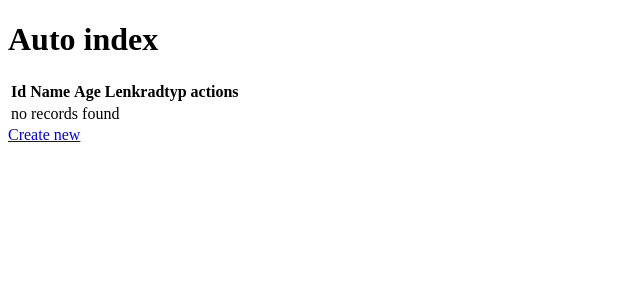
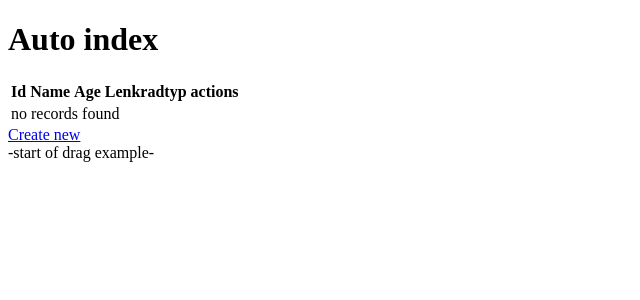
Before and after one commit to HCWuschel/vererbungstest, a Symfony app: template templates/auto/index.html.twig in a window 1280 px wide. Shown: the top 300 px of the page, without its empty margins (0-640 px from the left). Run offline with Twig, Linux system fonts and the light colour scheme; the template is opened without the code that fills it, so the values that code supplies are empty; some libraries are stand-ins or nearby versions.

Commit message:
Added visual object

```diff
--- a/templates/auto/index.html.twig
+++ b/templates/auto/index.html.twig
@@ -36,4 +36,18 @@
     </table>
 
     <a href="{{ path('app_auto_new') }}">Create new</a>
+    <br>
+
+    -start of drag example-
+<form>
+    {% for Buchstabe in Buchstabenreihe %}
+        <div class="PlatzhalterModul">
+        {{ Buchstabe }}
+        </div>
+    {% endfor %}
+
+
+
+</form>
+
 {% endblock %}
```
